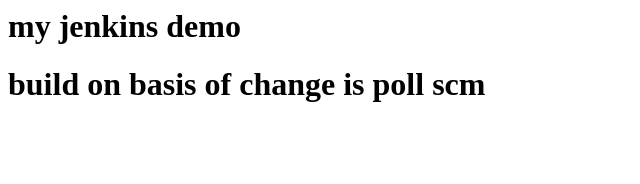
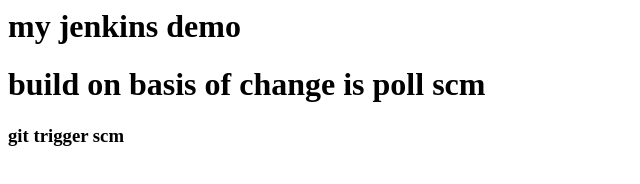
Before and after one commit to ainny210/jenkinsdemo, a plain HTML site: page index.html in a window 1280 px wide. Shown: the whole page, without its empty margins (0-640 px from the left). Drawn offline with Linux system fonts and the light colour scheme.

Commit message:
git trigger scm

```diff
--- a/index.html
+++ b/index.html
@@ -2,5 +2,7 @@
   <body>
     <h1> my jenkins demo </h1>
     <h1> build on basis of change is poll scm </h2>
+    <h3> git trigger scm </h3>
+
   </body>
 </html>
```
